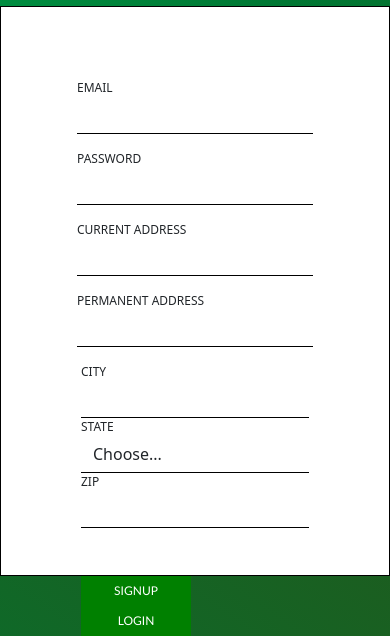
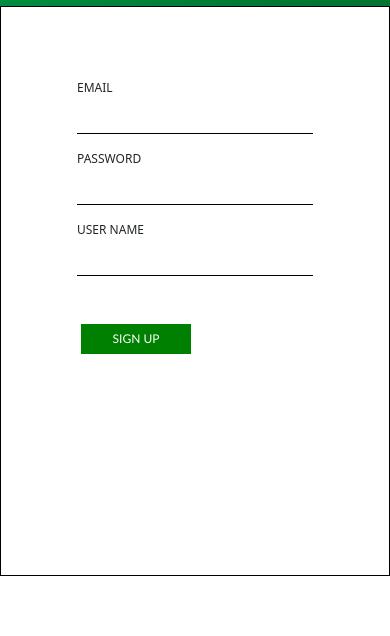
Before and after one commit to marsalan06/edu_project, a Django app: page /users/register/ in a window 390 px wide; the page is wider, and only the part inside the window is pictured. Shown: the part 700-1336 px from the top of that part. After the commit the page ends 1276 px from the top of that part, so only its background shows below. Run offline with Django 4.2, Linux system fonts and the light colour scheme.

Commit message:
user sign up and login working

```diff
--- a/templates/Signup.html
+++ b/templates/Signup.html
@@ -4,7 +4,7 @@
 <head>
     <meta charset="UTF-8">
     <meta name="viewport" content="width=device-width, initial-scale=1.0">
-    <title>Your Page Title</title>
+    <title>Sign Up Yourself!</title>
 
     <!-- Link to an external CSS file -->
     <link href="https://cdn.jsdelivr.net/npm/bootstrap@5.3.1/dist/css/bootstrap.min.css" rel="stylesheet" integrity="sha384-4bw+/aepP/YC94hEpVNVgiZdgIC5+VKNBQNGCHeKRQN+PtmoHDEXuppvnDJzQIu9" crossorigin="anonymous">
@@ -90,28 +90,38 @@
                 <form method="post" class="m-5">
                     <div class="form-row">
                       <div class="form-group m-3">
+                        {% if errors %}
+                        <div class="alert alert-warning" role="alert">
+                         {{errors}}
+                        </div>
+                        {% endif %}
+                        <input type="hidden" name="csrfmiddlewaretoken" value="{{ csrf_token }}">
                         <label for="inputEmail4" class="label">EMAIL</label>
-                        <input type="email" class="inputField form-control" id="inputEmail">
+                        <input type="email" name="email" class="inputField form-control" id="inputEmail">
                       </div>
                       <div class="form-group m-3">
                         <label for="inputEmail4" class="label">PASSWORD</label>
-                        <input type="password" class="inputField form-control" id="inputPassword">
+                        <input type="password" name="password" class="inputField form-control" id="inputPassword">
                       </div>
                     </div>
                     <div class="form-group m-3">
+                      <label for="inputEmail4" class="label">USER NAME</label>
+                      <input type="text" name="username" class="inputField form-control" id="inputAddress">
+                    </div>
+                    <!-- <div class="form-group m-3">
                       <label for="inputEmail4" class="label">CURRENT ADDRESS</label>
                       <input type="text" class="inputField form-control" id="inputAddress">
-                    </div>
-                    <div class="form-group m-3">
+                    </div> -->
+                    <!-- <div class="form-group m-3">
                         <label for="inputEmail4" class="label">PERMANENT ADDRESS</label>
                       <input type="text" class="inputField form-control" id="inputAddress2">
-                    </div>
-                    <div class="row m-2">
-                        <div class="form-group col-md-4">
+                    </div> -->
+                    <!-- <div class="row m-2"> -->
+                        <!-- <div class="form-group col-md-4">
                           <label for="inputCity" class="label">CITY</label>
                           <input type="text" class="inputField form-control" id="inputCity">
-                        </div>
-                        <div class="form-group col-md-5">
+                        </div> -->
+                        <!-- <div class="form-group col-md-5">
                           <label for="inputState" class="label">STATE</label>
                           <select id="inputState" class="inputField form-control">
                             <option selected>Choose...</option>
@@ -121,15 +131,15 @@
                         <div class="form-group col-md-3">
                           <label for="inputZip" class="label">ZIP</label>
                           <input type="text" class="inputField form-control" id="inputZip">
-                        </div>
-                      </div>
+                        </div> -->
+                      <!-- </div> -->
                       <div class="row m-2 mt-5">
                         <div class="col-md-3">
-                            <button type="button" class="btn btn-outline-success label BtnCSS" style="text-align: center;">SIGNUP</button>
+                            <button type="submit" class="btn btn-outline-success label BtnCSS" style="text-align: center;">SIGN UP</button>
                         </div>
-                        <div class="col-md-2">
+                        <!-- <div class="col-md-2">
                             <button type="button" class="btn btn-outline-primary label BtnCSS" style="text-align: center;">LOGIN</button>
-                        </div>
+                        </div> -->
                       </div>
 
 
--- a/templates/nav.html
+++ b/templates/nav.html
@@ -7,12 +7,26 @@
             </a>
         </div>
         <div>
+            {% if is_authenticated %}
+            <div class="row ">
+                <div class="col-md-6">
+                    <p class="mt-2" style="font-size: 14px; color: white;">Welcome, {{username}}</p>
+                </div>
+                <div class="col-md-6">
+                    <a href="{% url 'logout' %}" style="text-decoration: none;">
+                        <button type="button" class="btn btn-dark headerBtn">Log Out </button>
+                    </a>
+                </div>
+            </div>
+
+            {% else %}
             <a href="{% url 'user-registration' %}" style="text-decoration: none;">
             <button type="button" class="btn btn-dark headerBtn">Sign up</button>
             </a>
             <a href="{% url 'user-login' %}" style="text-decoration: none;">
             <button type="button" class="btn btn-dark headerBtn" style="margin-left: 2px;">Log in</button>
             </a>
+            {% endif %}
         </div>
     </div>
 </nav>
--- a/users/urls.py
+++ b/users/urls.py
@@ -1,5 +1,5 @@
 from django.urls import path, include
-from .views import UserRegistrationView, UserLoginView, GetCSRF, TeacherViewSet, StudentViewSet
+from .views import UserRegistrationView, UserLoginView, GetCSRF, TeacherViewSet, StudentViewSet, logout_view
 from rest_framework import routers
 
 router = routers.DefaultRouter()
@@ -10,7 +10,8 @@ urlpatterns = [
     path('register/', UserRegistrationView.as_view(), name='user-registration'),
     path('login/', UserLoginView.as_view(), name='user-login'),
     path('get_csrf/',GetCSRF.as_view(),name='get-csrf'),
-    path('',include(router.urls))
+    path('',include(router.urls)),
+    path('logout/',logout_view, name="logout")
 ]
 
 
--- a/users/views.py
+++ b/users/views.py
@@ -6,16 +6,27 @@ from rest_framework.response import Response
 from rest_framework import status
 from .serializers import UserSerializer, TeacherSerializer, StudentSerializer
 from django.views import View
-from django.http import JsonResponse
+from django.shortcuts import redirect
+from django.http import JsonResponse, HttpResponse
 from django.middleware.csrf import get_token
 from django.views.decorators.csrf import csrf_exempt
 from django.conf import settings
 from rest_framework import viewsets
 from .models import Teacher, Student
 from django.contrib.auth.models import User
+from django.middleware.csrf import get_token
+from django.contrib.auth import logout
+
+
 
 def index(request):
-    return render(request,'index.html')
+    context = {}
+    if request.user.is_authenticated:
+        context['is_authenticated'] = True
+        context['username'] = request.user.username
+    else:
+        context['is_authenticated'] = False
+    return render(request,'index.html', context)
 
 class UserRegistrationView(APIView):
     @csrf_exempt if settings.DEBUG else None
@@ -23,16 +34,30 @@ class UserRegistrationView(APIView):
         serializer = UserSerializer(data=request.data)
         if serializer.is_valid():
             user = serializer.save()
-            return Response({'message': 'User registered successfully.'}, status=status.HTTP_201_CREATED)
-        return Response(serializer.errors, status=status.HTTP_400_BAD_REQUEST)
+            # return Response({'message': 'User registered successfully.'}, status=status.HTTP_201_CREATED)
+            return redirect('user-login')
+        # return Response(serializer.errors, status=status.HTTP_400_BAD_REQUEST)
+        # return JsonResponse({'message': 'User not registered.','errors': serializer.errors,'status':status.HTTP_400_BAD_REQUEST}, status=status.HTTP_400_BAD_REQUEST)
+        error_messages = [str(value[0]) for value in serializer.errors.values()]
+
+        # Join the error messages into a single string
+        all_errors = ", ".join(error_messages)
+        return render(request, 'Signup.html', {'form': serializer, 'errors': all_errors})
 
     def get(self,request):
         context = {}
+        if request.user.is_authenticated:
+            context['is_authenticated'] = True
+            context['username'] = request.user.username
+        else:
+            context['is_authenticated'] = False
+        context['csrf_token'] = get_token(request)
         return render(request, 'Signup.html',context)
 
 class UserLoginView(APIView):
     @csrf_exempt if settings.DEBUG else None
     def post(self, request):
+        context = {}
         username = request.data.get('username')
         password = request.data.get('password')
 
@@ -41,11 +66,20 @@ class UserLoginView(APIView):
         if user is not None:
             login(request, user)
             # Generate and return a token or session ID for subsequent requests
-            return Response({'message': 'Login successful.'}, status=status.HTTP_200_OK)
-        return Response({'message': 'Invalid username or password.'}, status=status.HTTP_401_UNAUTHORIZED)
+            # return Response({'message': 'Login successful.'}, status=status.HTTP_200_OK)
+            return redirect('index')
+        # return Response({'message': 'Invalid username or password.'}, status=status.HTTP_401_UNAUTHORIZED)
+        context['errors'] = 'Invalid username or password.'
+        return render(request, 'Login.html',context)
 
     def get(self,request):
         context = {}
+        if request.user.is_authenticated:
+            context['is_authenticated'] = True
+            context['username'] = request.user.username
+        else:
+            context['is_authenticated'] = False
+        context['csrf_token'] = get_token(request)
         return render(request, 'Login.html',context)
 
 
@@ -61,17 +95,11 @@ class TeacherViewSet(viewsets.ModelViewSet):
     def create(self, request, *args, **kwargs):
         # Check if the user already exists
         username = request.data.get('user')['username']
-        print("=========12121=====")
-        print(username)
         try:
-            print("======try=====")
             user = User.objects.get(username=username)
-            print(user)
             if Teacher.objects.filter(user=user.id).exists():
-                print("====teacher exists====")
                 return Response({"message": "User already has a teacher record."}, status=status.HTTP_400_BAD_REQUEST)
         except User.DoesNotExist:
-            print("=====user doesnt exists=====")
             # Create the user
             user_serializer = UserSerializer(data=request.data.get('user'))
             if user_serializer.is_valid():
@@ -81,9 +109,7 @@ class TeacherViewSet(viewsets.ModelViewSet):
 
         # Check if the teacher record already exists
         # Create the teacher
-        print("=========teacher level=======")
         request.data['user'] = user.id
-        print(request.data)
         teacher_serializer = TeacherSerializer(data=request.data)
         if teacher_serializer.is_valid():
             teacher_serializer.save(user=user)
@@ -100,17 +126,13 @@ class StudentViewSet(viewsets.ModelViewSet):
     def create(self, request, *args, **kwargs):
         # Check if the user already exists
         username = request.data.get('user')['username']
-        print("=========12121=====")
         print(username)
         try:
-            print("======try=====")
             user = User.objects.get(username=username)
             print(user)
             if Student.objects.filter(user=user.id).exists():
-                print("====student exists====")
                 return Response({"message": "User already has a student record."}, status=status.HTTP_400_BAD_REQUEST)
         except User.DoesNotExist:
-            print("=====user doesnt exists=====")
             # Create the user
             user_serializer = UserSerializer(data=request.data.get('user'))
             if user_serializer.is_valid():
@@ -120,9 +142,7 @@ class StudentViewSet(viewsets.ModelViewSet):
 
         # Check if the student record already exists
         # Create the student
-        print("=========student level=======")
         request.data['user'] = user.id
-        print(request.data)
         student_serializer = StudentSerializer(data=request.data)
         if student_serializer.is_valid():
             student_serializer.save(user=user)
@@ -130,3 +150,9 @@ class StudentViewSet(viewsets.ModelViewSet):
             return Response(student_serializer.errors, status=status.HTTP_400_BAD_REQUEST)
 
         return Response(student_serializer.data, status=status.HTTP_201_CREATED)
+
+
+def logout_view(request):
+    logout(request)
+    # Redirect to a page after logout (e.g., the homepage)
+    return redirect('index')
```
Also changed, not shown: templates/Login.html (+13 -7 lines).
